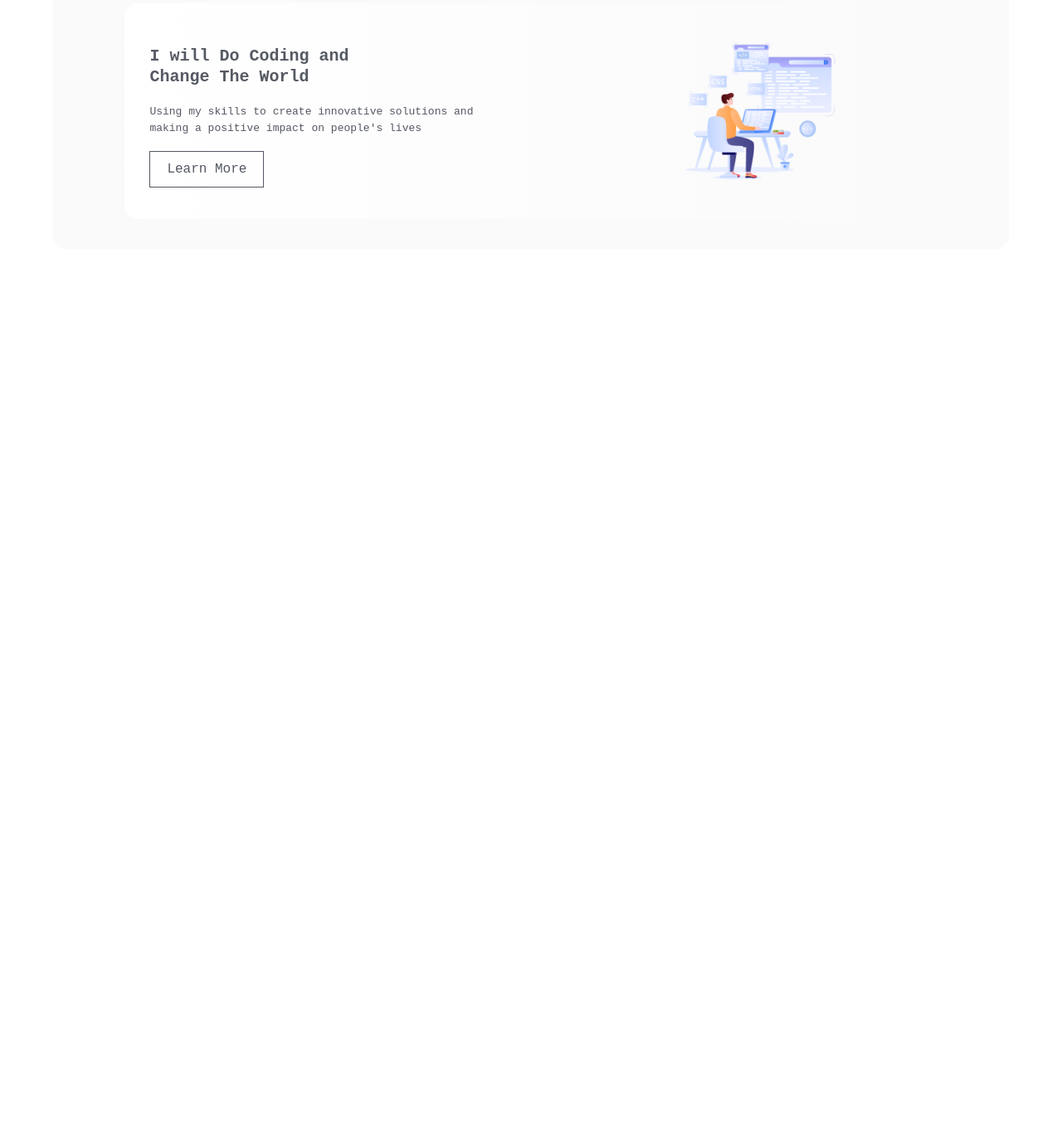
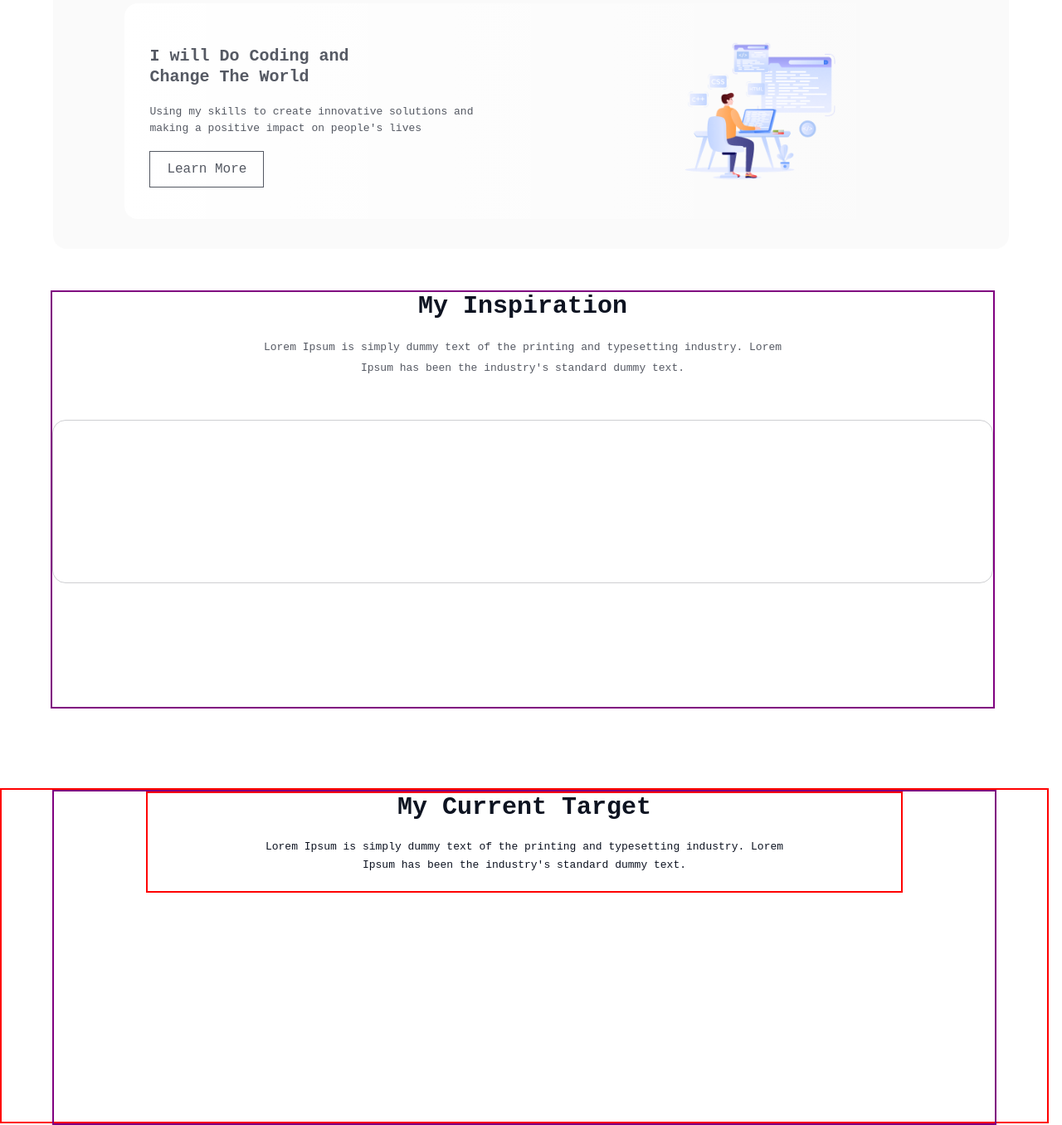
Before and after one commit to Rakib010/portfolio-begins, a plain HTML site: page new/index.html in a window 1280 px wide. Shown: the part 1499-2855 px from the top of the page at 83% size. Before the commit the page ends 1799 px from the top, so only its background shows below. Drawn offline with Linux system fonts and the light colour scheme; grey boxes are pictures that could not be loaded; a web font is replaced by a local one.

Commit message:
main section second part

```diff
--- a/new/index.html
+++ b/new/index.html
@@ -26,6 +26,7 @@
             </div>
          </div>
     </header>
+
     <main>
         <section class="web-dev-section-container">
             <div class="web-dev-section">
@@ -70,6 +71,43 @@
             </div>
         </section>
 
+        <section class="inspiration-section-container">
+            <div class="inspiration-section">
+                <div class="inspiration-text">
+                    <h1>My Inspiration</h1>
+                    <p>Lorem Ipsum is simply dummy text of the printing and typesetting industry. Lorem <br> Ipsum has been the industry's standard dummy text.</p>
+                </div>
+                <div class="inspiration-video-container">
+                    <div class="inspiration-video">
+                        <iframe src="https://www.youtube.com/embed/kJOqIaGwQ7Y?si=VmyeRjc6DGH9fVjB" title="YouTube video player" frameborder="0" allow="accelerometer; autoplay; clipboard-write; encrypted-media; gyroscope; picture-in-picture; web-share" referrerpolicy="strict-origin-when-cross-origin" allowfullscreen></iframe>
+                    </div>
+                </div>
+
+            </div>
+        </section>
+
+        <section class="current-target-container">
+            <div class="current-target">
+                <div class="current-text">
+                     <h1>My Current Target</h1>
+                    <p>Lorem Ipsum is simply dummy text of the printing and typesetting industry. Lorem <br> Ipsum has been the industry's standard dummy text.</p>
+                </div>
+                <div class="skill">
+                    <div class="html-section">
+
+                    </div>
+                    <div class="css-section">
+
+                    </div>
+                    <div class="js-section">
+
+                    </div>
+                </div>
+            </div>
+
+        </section>
+
+
 
     </main>
 
--- a/new/style.css
+++ b/new/style.css
@@ -182,7 +182,7 @@ body {
   font-weight: 500;
   text-align: center;
 }
-.modern-section-container{
+.modern-section-container {
   height: 200px;
   display: flex;
   align-items: center;
@@ -196,3 +196,99 @@ body {
   );
   /* border: 2px solid red; */
 }
+
+/* inspiration-section*/
+.inspiration-section-container {
+  max-width: 1260px;
+  height: 500px;
+  /* border: 2px solid red; */
+  margin-top: 50px;
+}
+.inspiration-section {
+  width: 90%;
+  height: 100%;
+  margin: 0 auto;
+  border: 2px solid purple;
+}
+.inspiration-text {
+  display: flex;
+  flex-direction: column;
+  justify-content: center;
+  align-items: center;
+  text-align: center;
+  width: 80%;
+  margin: 0 auto;
+}
+.inspiration-text h1 {
+  color: rgb(13, 19, 33);
+  font-size: 30px;
+  font-weight: 800;
+}
+.inspiration-text p {
+  opacity: 0.7;
+  color: rgb(13, 19, 33);
+  font-size: 13px;
+  font-weight: 400;
+  line-height: 25px;
+  margin: 20px 0;
+}
+.inspiration-video-container {
+  border: 1px solid rgba(13, 19, 33, 0.2);
+  border-radius: 16px;
+  display: flex;
+  justify-content: center;
+  align-items: center;
+  margin-top: 30px;
+}
+.inspiration-video {
+  margin: 20px;
+}
+.inspiration-video iframe {
+  width: 80%;
+  height: 80%;
+  border-radius: 16px;
+  width: 80%;
+  margin: 0 auto;
+}
+
+/* current-target-container" */
+.current-target-container {
+  max-width: 1260px;
+  height: 400px;
+  border: 2px solid red;
+  margin-top: 100px;
+}
+.current-target {
+  width: 90%;
+  height: 100%;
+  margin: 0 auto;
+  border: 2px solid purple;
+}
+.current-text {
+  width: 80%;
+  margin: 0 auto;
+  border: 2px solid red;
+  align-items: center;
+  text-align: center;
+  margin-bottom: 40px;
+}
+.current-text h1 {
+  color: rgb(13, 19, 33);
+  font-size: 30px;
+  font-weight: 800;
+}
+.current-text p {
+  color: rgb(13, 19, 33);
+  font-size: 13px;
+  font-weight: 400;
+  line-height: 22px;
+  margin: 20px;
+}
+.skill {
+  /* display: flex;
+    justify-content: space-between;
+    align-items: center;
+    border: 2px solid olive; */
+}
+.html-section {
+}
```
Lines whose indentation alone changed are shown as unchanged.
